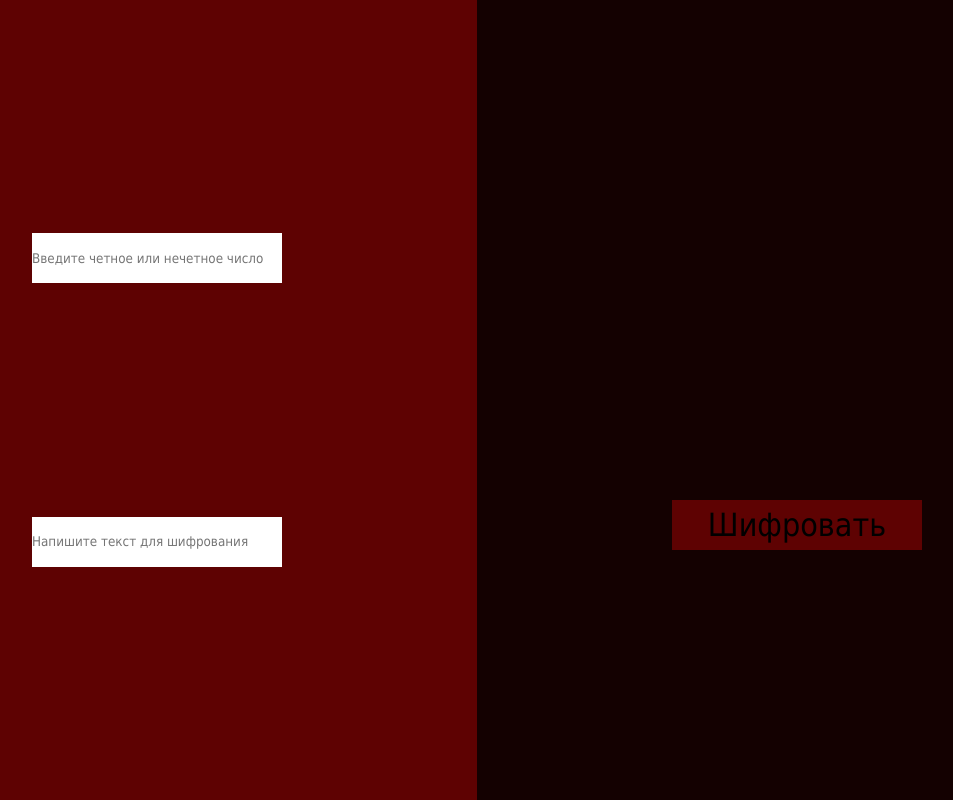
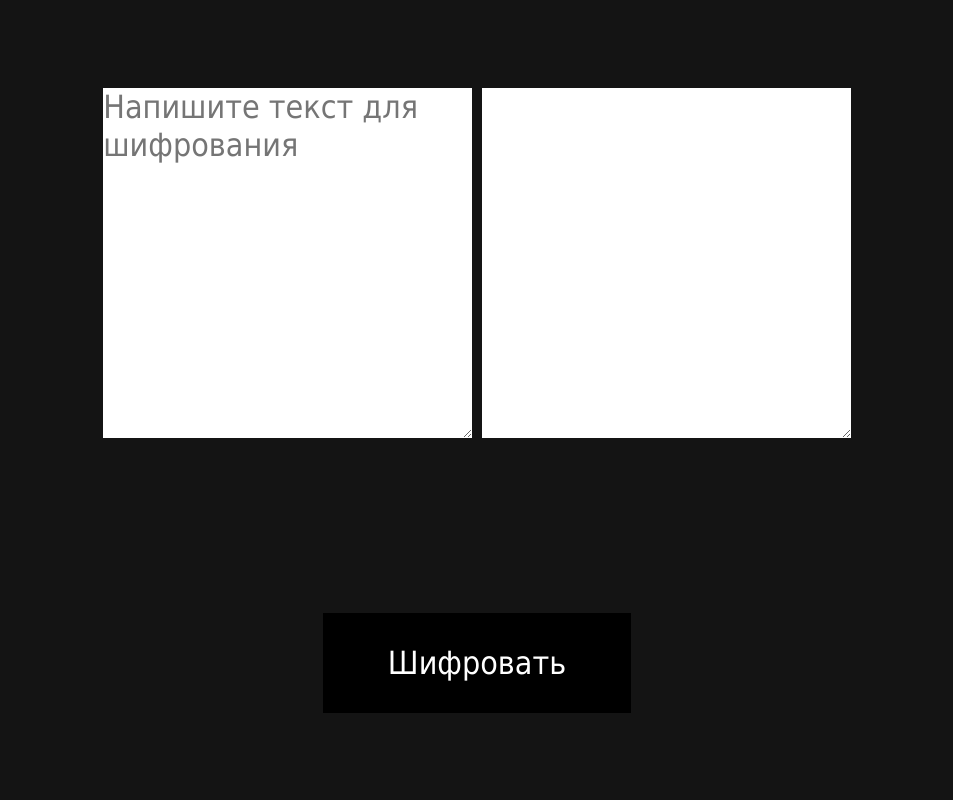
Before and after one commit to TroinovAnatoly/PRACTICE_WITH_A_GOD, a plain HTML site: page index.html in a window 1280 px wide. Shown: the whole page, without its empty margins (163-1116 px from the left). Drawn offline with Linux system fonts and the light colour scheme.

Commit message:
theerd_commit
Task №1 complited

```diff
--- a/index.html
+++ b/index.html
@@ -10,13 +10,10 @@
 </head>
 <body>
     <div class="main">
-        <div class="left_block">
-            <input type="text" placeholder="Введите четное или нечетное число" id="changer">
-            <input type="text" placeholder="Напишите текст для шифрования" id="input_text">
-        </div>
-        <div class="right_block">
-            <p class="sorted_text" id="output_text"></p>
-            <button id="compilation_button" onclick="rot13()"><p>Шифровать</p></button>
+        <div class="block">
+            <textarea type="text" placeholder="Напишите текст для шифрования" id="input_text"></textarea>
+            <textarea type="text" class="sorted_text" id="output_text" readonly></textarea>
+            <button id="compilation_button" onclick="rot13()">Шифровать</button>
         </div>
     </div>
 </body>
--- a/scripts/script.js
+++ b/scripts/script.js
@@ -1,17 +1,12 @@
-// Я не много не понял, для чего выбор режима шифрации и дешифрации. Так как в английском алфавите 26 букв и подобная операция в обе стороны приведет в одно и тоже место
-
 function rot13() {
     let bukva = '';
-    let changer = document.getElementById("changer");
     let input_text = document.getElementById("input_text");
     let output_text = document.getElementById("output_text");
-    let compilation_button = document.getElementById("compilation_button");
     let words = ['a','b','c','d','e','f','g','h','i','j','k','l','m','n','o','p','q','r','s','t','u','v','w','x','y','z'];
     let strong_words = ['A','B','C','D','E','F','G','H','I','J','K','L','M','N','O','P','Q','R','S','T','U','V','W','X','Y','Z'];
 
     output_text.innerHTML = '';
 
-    if (parseInt(changer.value) % 2 == 0) {
     for (let i = 0; i < input_text.value.length; i++) {
         bukva = input_text.value[i];
         if (words.includes(bukva)) {
@@ -33,27 +28,3 @@ function rot13() {
         output_text.innerHTML += bukva;
     }
 }
-
-    else {
-        for (let i = 0; i < input_text.value.length; i++) {
-            bukva = input_text.value[i];
-            if (words.includes(bukva)) {
-                for (let j = 0; j < words.length; j++) {
-                    if (bukva === words[j]) {
-                        bukva = words[((j - 13) + 26) % 26];
-                        break;
-                    }
-                }
-            }
-            else if (strong_words.includes(bukva)) {
-                for (let j = 0; j < strong_words.length; j++) {
-                    if (bukva === strong_words[j]) {
-                        bukva = strong_words[((j - 13) + 26) % 26];
-                        break;
-                    }
-                }
-            }
-            output_text.innerHTML += bukva;
-        }
-    }
-}
--- a/styles/index.css
+++ b/styles/index.css
@@ -3,52 +3,52 @@
     padding: 0;
     border: 0;
     font-family: Tahoma;
+    font-size: 32px;
 }
 
 body {
-    background-color: rgb(43, 3, 3);
+    background-color: rgb(20, 20, 20);
+}
+
+#first_screen {
+    position: absolute;
+    width: 100%;
+    height: 100vh;
 }
 
 .main {
     width: 100%;
     height: 100vh;
     display: flex;
+    justify-content: center;
+    align-content: center;
+}
+
+.block {
+    width: 60%;
+    height: 100vh;
+    background-color: rgb(20, 20, 20);
+    display: flex;
+    justify-content: space-evenly;
+    align-items: center;
     flex-wrap: wrap;
 }
 
-.left_block {
-    width: 50%;
-    height: 100vh;
-    background-color: rgb(94, 2, 2);
-    display: flex;
-    justify-content: space-evenly;
-    align-items: center;
-    flex-direction: column;
-    flex-wrap: wrap;
+textarea {
+    width: 48%;
+    height: 350px;
+    background: white;
 }
 
-.right_block {
-    width: 50%;
-    height: 100vh;
-    background-color: rgb(20, 1, 1);
-    display: flex;
-    justify-content: space-evenly;
-    align-items: center;
-    flex-direction: column;
-    flex-wrap: wrap;
-}
-
-input {
-    width: 250px;
-    height: 50px;
-}
-
-p{
-    font-size: 32px;
+.sorted_text {
+    width: 48%;
+    height: 350px;
+    background: white;
 }
 
 button {
-    width: 250px;
-    height: 50px;
-    background-color: rgb(94, 2, 2);
+    width:40%;
+    height: 100px;
+    background-color: rgb(0, 0, 0);
+    color: white;
 }
```
Also changed, not shown: 2 other files. Lines whose indentation alone changed are shown as unchanged.
